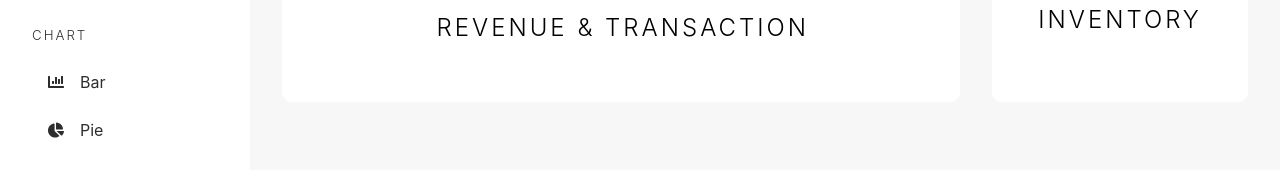
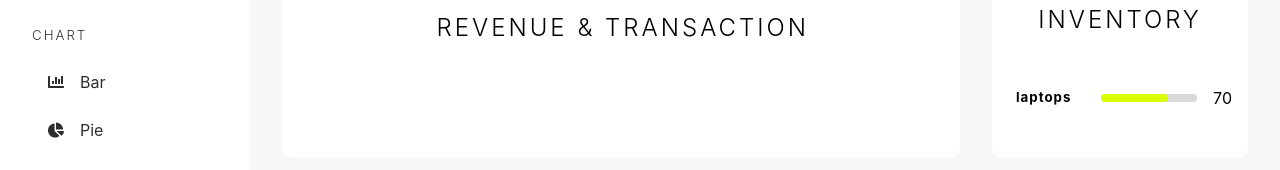
Before and after one commit to Gunjankher/react-admin-dashboard, a React (Vite) app: page /admin/dashboard in a window 1280 px wide. Shown: the part 294-464 px from the top of the page. Built offline with nearby package versions, Linux system fonts and the light colour scheme.

Commit message:
invnentory

```diff
--- /dev/null
+++ b/src/components/CategoryItem.jsx
@@ -0,0 +1,25 @@
+import React from 'react'
+
+function CategoryItem({color,value,heading}) {
+  return (
+
+    <div className='category-item'>
+<h5>{heading}</h5>
+<div>
+    <div
+    style={{
+        backgroundColor : color,
+        width : `${value}%`
+    }}
+
+    >
+
+    </div>
+</div>
+
+<span>{value}</span>
+    </div>
+  )
+}
+
+export default CategoryItem
--- a/src/pages/DashBoard.jsx
+++ b/src/pages/DashBoard.jsx
@@ -4,6 +4,7 @@ import React from 'react'
 import AdminSideBar from '../components/AdminSideBar'
 import Input from "../components/Input"
 import Widget from '../components/Widget'
+import CategoryItem from '../components/CategoryItem'
 
 import userImg from "../assets/profile.jpg"
 import {FaRegBell} from "react-icons/fa"
@@ -78,6 +79,9 @@ placeholder = "Search for data,users,docs"
 
 <div className="dashboard-categories">
   <h2>Inventory</h2>
+  <div>
+    <CategoryItem heading="laptops" value={70} color= "hsl(69,100%,50%)" />
+  </div>
 </div>
 
 
--- a/src/styles/_dashboard.scss
+++ b/src/styles/_dashboard.scss
@@ -72,6 +72,29 @@ padding-bottom: 2rem;
 }
 
 
+.category-item{
+    width: -100%;
+    @include flex(row,space-between);
+    padding: 1rem;
+    >h5{
+letter-spacing: 1px;
+font-weight: -300;
+    }
+    >div{
+        margin-left: auto;
+        width: 6rem;
+        background-color: rgb(217, 217, 217);
+        border-radius: 20px;
+        height: 0.5rem;
+        flex: none;
+        >div{
+            border-radius: 20px;
+            height: 100%;
+        }
+
+    }
+}
+
     }
 
 
```
